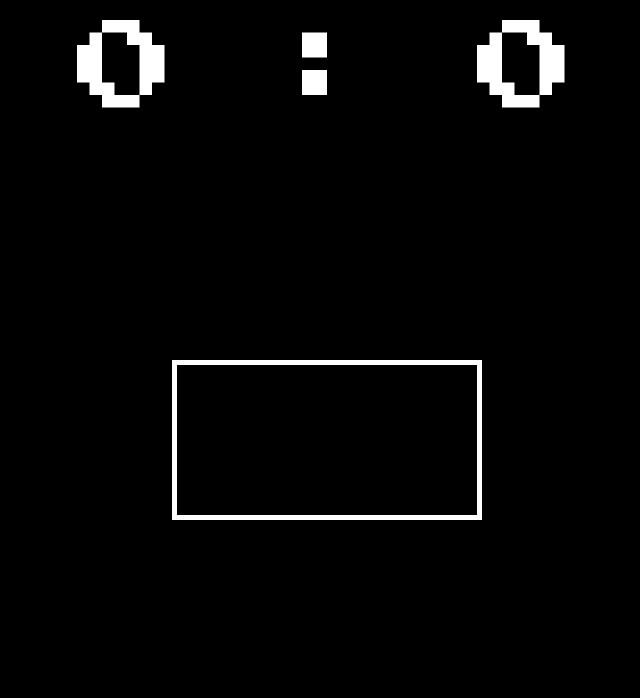
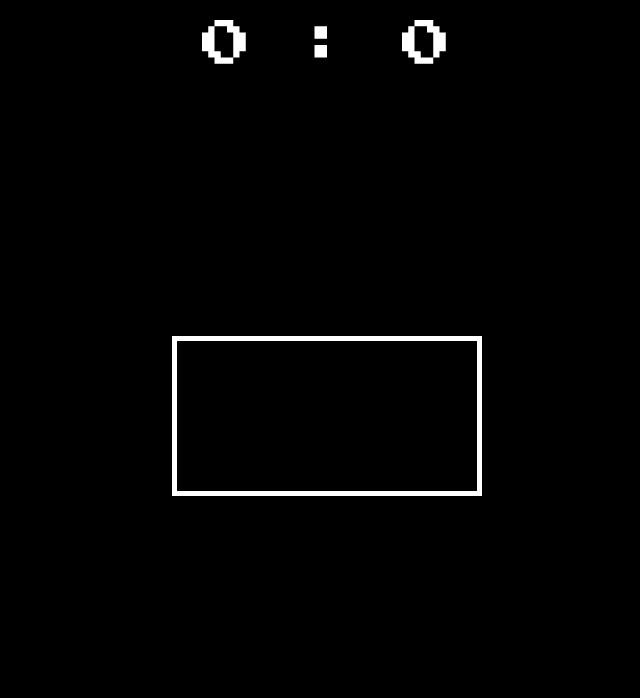
Before and after one commit to Goosenator123/School-2024, a website built with webpack: page Pong/src/index.html in a window 1280 px wide. Shown: the whole page, without its empty margins (313-953 px from the left). Built offline with nearby package versions, Linux system fonts and the light colour scheme.

Commit message:
Ajusted score font size and canvas size

```diff
--- a/Pong/src/js/index.js
+++ b/Pong/src/js/index.js
@@ -70,7 +70,7 @@ const colorObject = {
 // Initialize canvas size
 function setCanvasSize() {
     canvas.width = window.innerWidth * 0.9;
-    canvas.height = window.innerHeight * 0.8;
+    canvas.height = window.innerHeight * 0.85;
 }
 
 // Apply color to various elements
--- a/Pong/src/styles/index.css
+++ b/Pong/src/styles/index.css
@@ -35,7 +35,7 @@ body {
 
 #game-canvas {
     position: absolute;
-    top: 55%;
+    top: 52%;
     left: 50%;
     transform: translate(-50%, -50%);
     z-index: -1;
@@ -43,12 +43,13 @@ body {
 }
 
 #canvas-container h1 {
+    font-size: 5rem;
     padding-top: 20px;
     text-align: center;
 }
 
 #canvas-container span {
-    font-size: 10rem;
+    font-size: 5rem;
 }
 
 main {
```
